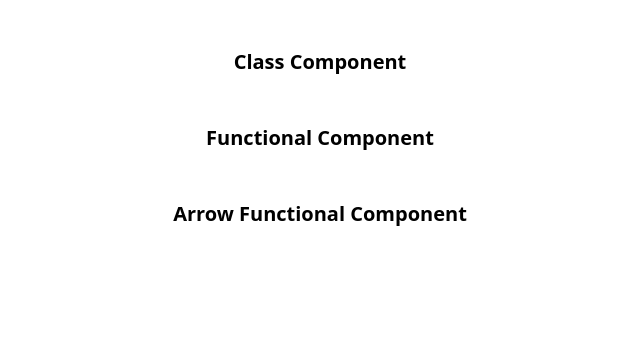
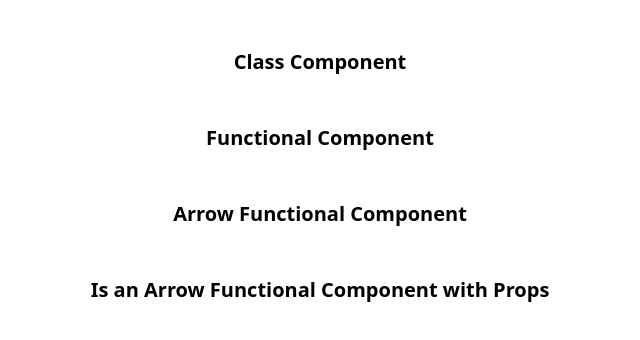
Before and after one commit to DIMSGN/cf8-react-intro, a React (Vite) app: page / in a window 1280 px wide. Shown: the top 340 px of the page, without its empty margins (320-960 px from the left). Built offline with nearby package versions, Linux system fonts and the light colour scheme.

Commit message:
feat: add an arrow functional component with props

```diff
--- a/src/App.tsx
+++ b/src/App.tsx
@@ -3,6 +3,7 @@
 import ClassComponent from "./components/ClassComponent.tsx";
 import FunctionalComponent from "./components/FunctionalComponent.tsx";
 import ArrowFunctionalComponent from "./components/ArrowFunctionalComponent.tsx";
+import ArrowFunctionalComponentsWithProps from "./components/ArrowFunctionalComponentsWithProps.tsx";
 
 function App() {
 
@@ -12,6 +13,7 @@ function App() {
         <ClassComponent/>
         <FunctionalComponent/>
         <ArrowFunctionalComponent/>
+        <ArrowFunctionalComponentsWithProps title="Is an Arrow Functional Component with Props"/>
     </>
   )
 }
--- /dev/null
+++ b/src/components/ArrowFunctionalComponentsWithProps.tsx
@@ -0,0 +1,14 @@
+type Props = {
+    title: string;
+
+}
+
+const ArrowFunctionalComponentsWithProps = ({title}: Props) => {
+    return (
+        <>
+            <h1 className="text-center text-xl font-bold mt-12">{title}</h1>
+        </>
+    )
+}
+
+export default ArrowFunctionalComponentsWithProps;
```
